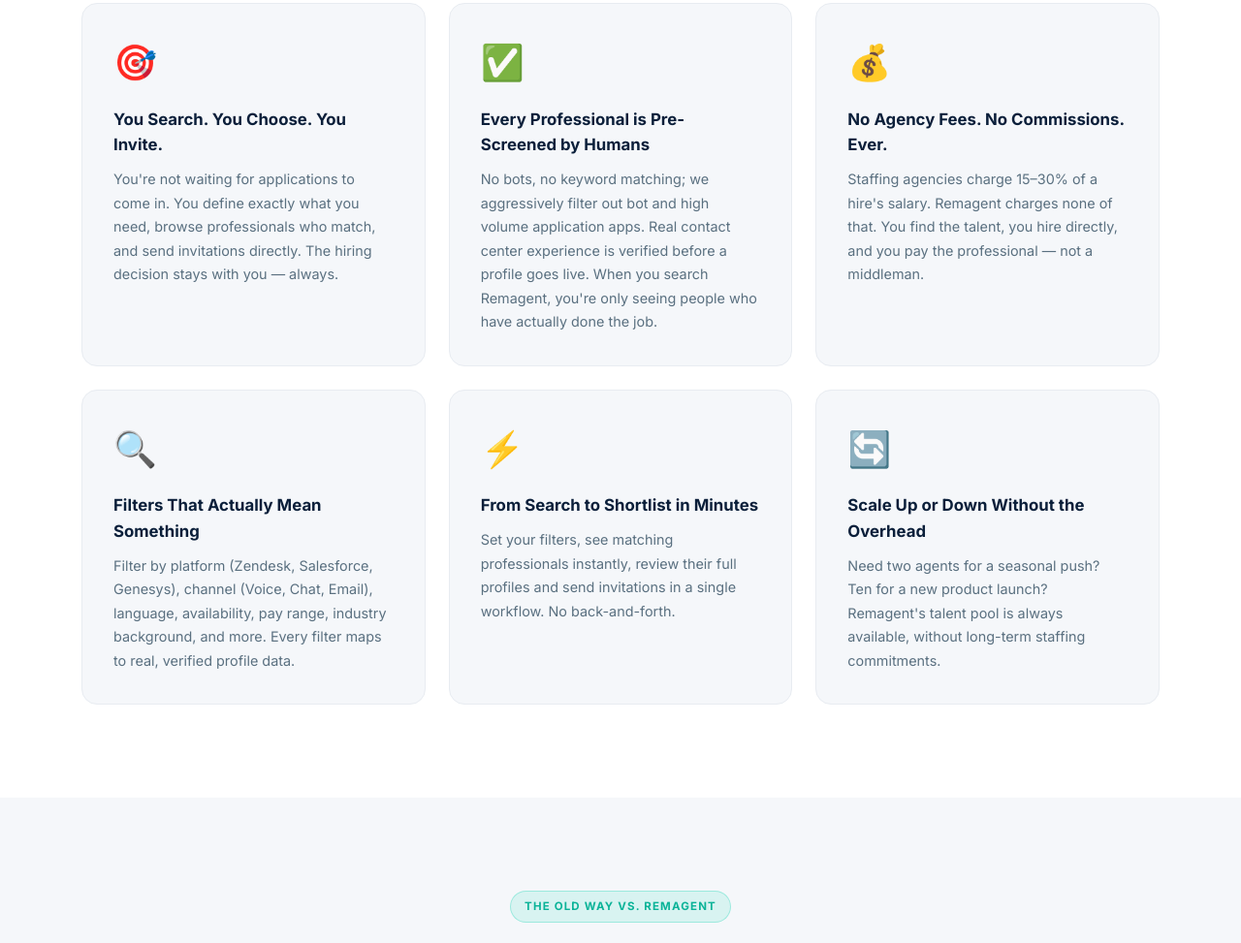
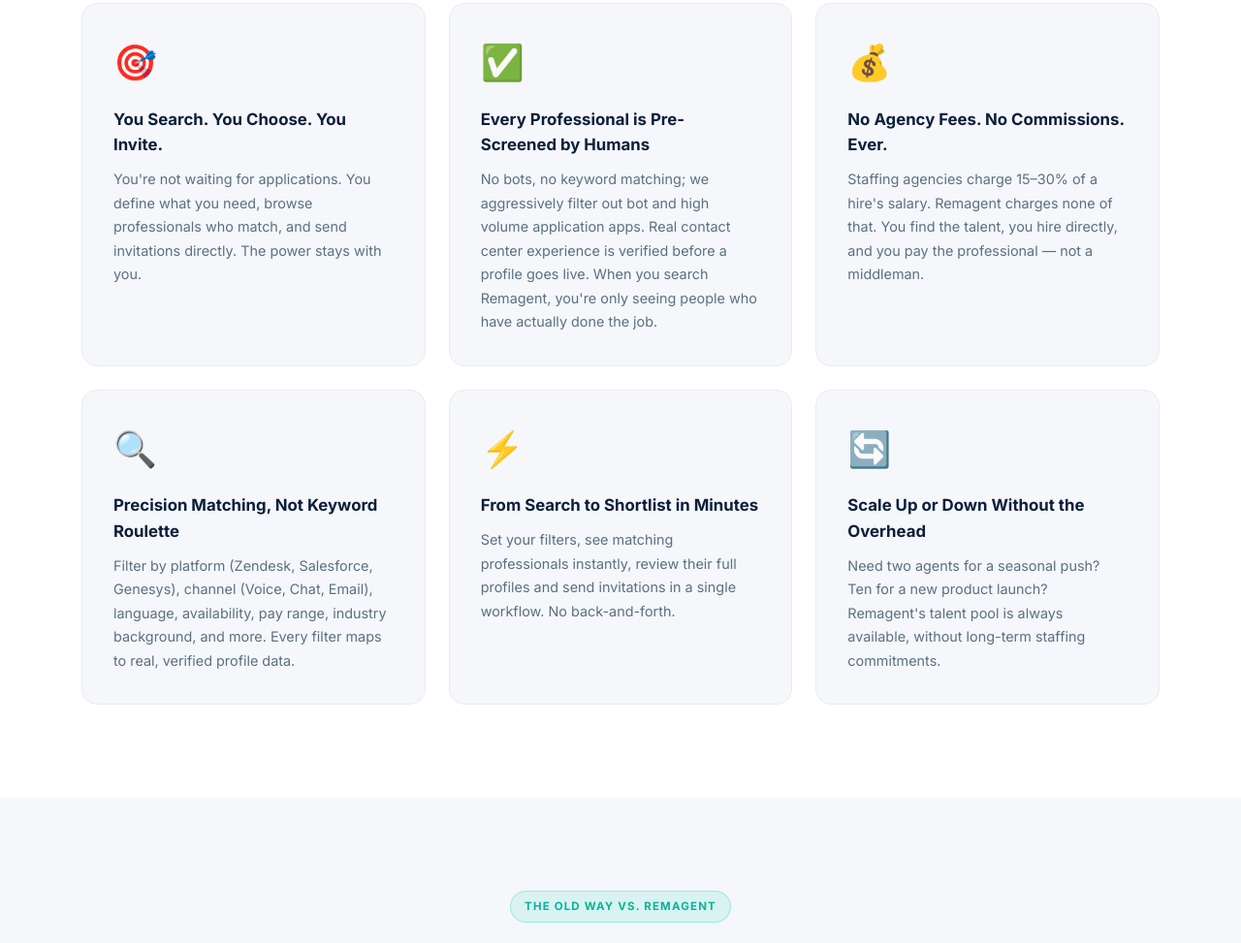
Before and after one commit to Remagent001/remagent-v2-testbuild, a website: page business2.html in a window 1280 px wide. Shown: the part 791-1764 px from the top of the page at 97% size. Drawn offline with Linux system fonts and the light colour scheme.

Commit message:
Update benefit card text from screenshots

```diff
--- a/business2.html
+++ b/business2.html
@@ -290,7 +290,7 @@
       <div class="benefit-card">
         <div class="benefit-icon">&#127919;</div>
         <div class="benefit-title">You Search. You Choose. You Invite.</div>
-        <p class="benefit-desc">You're not waiting for applications to come in. You define exactly what you need, browse professionals who match, and send invitations directly. The hiring decision stays with you — always.</p>
+        <p class="benefit-desc">You're not waiting for applications. You define what you need, browse professionals who match, and send invitations directly. The power stays with you.</p>
       </div>
       <div class="benefit-card">
         <div class="benefit-icon">&#9989;</div>
@@ -304,7 +304,7 @@
       </div>
       <div class="benefit-card">
         <div class="benefit-icon">&#128269;</div>
-        <div class="benefit-title">Filters That Actually Mean Something</div>
+        <div class="benefit-title">Precision Matching, Not Keyword Roulette</div>
         <p class="benefit-desc">Filter by platform (Zendesk, Salesforce, Genesys), channel (Voice, Chat, Email), language, availability, pay range, industry background, and more. Every filter maps to real, verified profile data.</p>
       </div>
       <div class="benefit-card">
```
